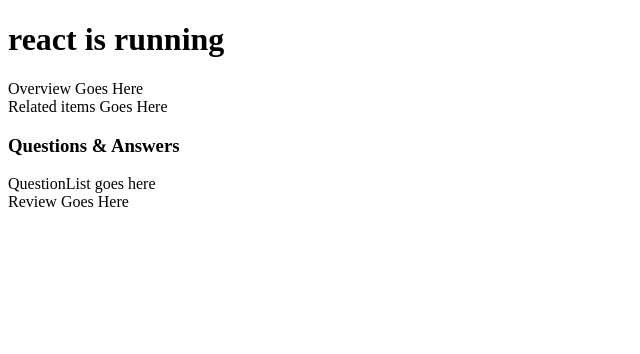
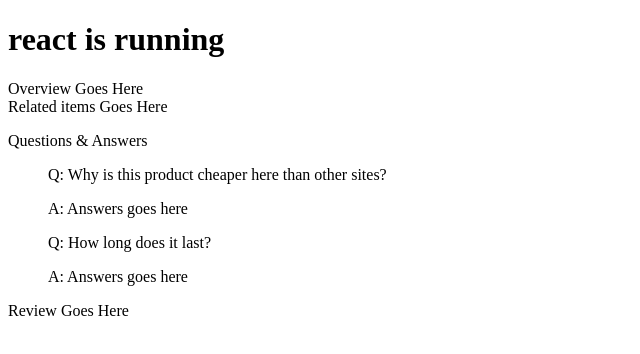
Before and after one commit to poaceae-team6/fec-catwalk, a React app: page / in a window 1280 px wide. Shown: the top 354 px of the page, without its empty margins (0-640 px from the left). Built offline with nearby package versions, Linux system fonts and the light colour scheme; the HTML template or start-up script is replaced by a standard one.

Commit message:
added questions folder and setup basic data

```diff
--- a/client/src/components/App.jsx
+++ b/client/src/components/App.jsx
@@ -1,5 +1,5 @@
 import React from 'react';
-import QuestionList from './QuestionList.jsx';
+import QuestionList from './questions/QuestionList.jsx';
 
 class App extends React.Component {
   constructor (props) {
@@ -7,7 +7,7 @@ class App extends React.Component {
 
     this.state = {
 
-      currentProduct: {}
+      currentProduct: {},
 
     };
   }
@@ -17,7 +17,7 @@ class App extends React.Component {
     return (
       <div id='app'>
         <h1> react is running </h1>
-        <div>Overview Goes Here</div>
+        <div className='overview-container'>Overview Goes Here</div>
         <div>Related items Goes Here</div>
         <QuestionList />
         <div>Review Goes Here</div>
--- a/client/src/components/QuestionList.jsx
+++ /dev/null
@@ -1,23 +0,0 @@
-import React from 'react';
-
-class QuestionList extends React.Component {
-  constructor(props) {
-    super(props);
-
-  }
-
-  getData () {
-    // send request to server asking API data
-  }
-
-  render () {
-    return (
-      <div className='questions'>
-        <h3>Questions & Answers</h3>
-        QuestionList goes here
-      </div>
-    )
-  }
-}
-
-export default QuestionList;
--- /dev/null
+++ b/client/src/components/questions/QuestionItem.jsx
@@ -0,0 +1,14 @@
+import React from 'react';
+
+const QuestionItem = (props) => {
+
+  return (
+    <div>
+      <p>Q: {props.question.question_body}</p>
+      <p>A: Answers goes here</p>
+    </div>
+
+  )
+}
+
+export default QuestionItem;
--- /dev/null
+++ b/client/src/components/questions/QuestionList.jsx
@@ -0,0 +1,77 @@
+import React from 'react';
+import QuestionItem from './QuestionItem.jsx';
+
+class QuestionList extends React.Component {
+  constructor(props) {
+    super(props);
+    this.state = {
+    data: {
+      "product_id": "5",
+      "results": [{
+            "question_id": 37,
+            "question_body": "Why is this product cheaper here than other sites?",
+            "question_date": "2018-10-18T00:00:00.000Z",
+            "asker_name": "williamsmith",
+            "question_helpfulness": 4,
+            "reported": false,
+            "answers": {
+              68: {
+                "id": 68,
+                "body": "We are selling it here without any markup from the middleman!",
+                "date": "2018-08-18T00:00:00.000Z",
+                "answerer_name": "Seller",
+                "helpfulness": 4,
+                "photos": []
+                // ...
+              }
+            }
+          },
+          {
+            "question_id": 38,
+            "question_body": "How long does it last?",
+            "question_date": "2019-06-28T00:00:00.000Z",
+            "asker_name": "funnygirl",
+            "question_helpfulness": 2,
+            "reported": false,
+            "answers": {
+              70: {
+                "id": 70,
+                "body": "Some of the seams started splitting the first time I wore it!",
+                "date": "2019-11-28T00:00:00.000Z",
+                "answerer_name": "sillyguy",
+                "helpfulness": 6,
+                "photos": [],
+              },
+              78: {
+                "id": 78,
+                "body": "9 lives",
+                "date": "2019-11-12T00:00:00.000Z",
+                "answerer_name": "iluvdogz",
+                "helpfulness": 31,
+                "photos": [],
+              }
+            }
+          },
+
+      ]
+      },
+    };
+  }
+
+  getData () {
+    // send request to server asking API data
+  }
+
+  render () {
+    return (
+      <div className='questions-container'>
+        <p>Questions & Answers</p>
+        <ul>
+          {this.state.data.results.map((question, index) => <QuestionItem key={index} question={question}/>)}
+        </ul>
+      </div>
+    )
+  }
+}
+
+export default QuestionList;
```
Also changed, not shown: 1 other file (tests, documents, lock files or other folders).
